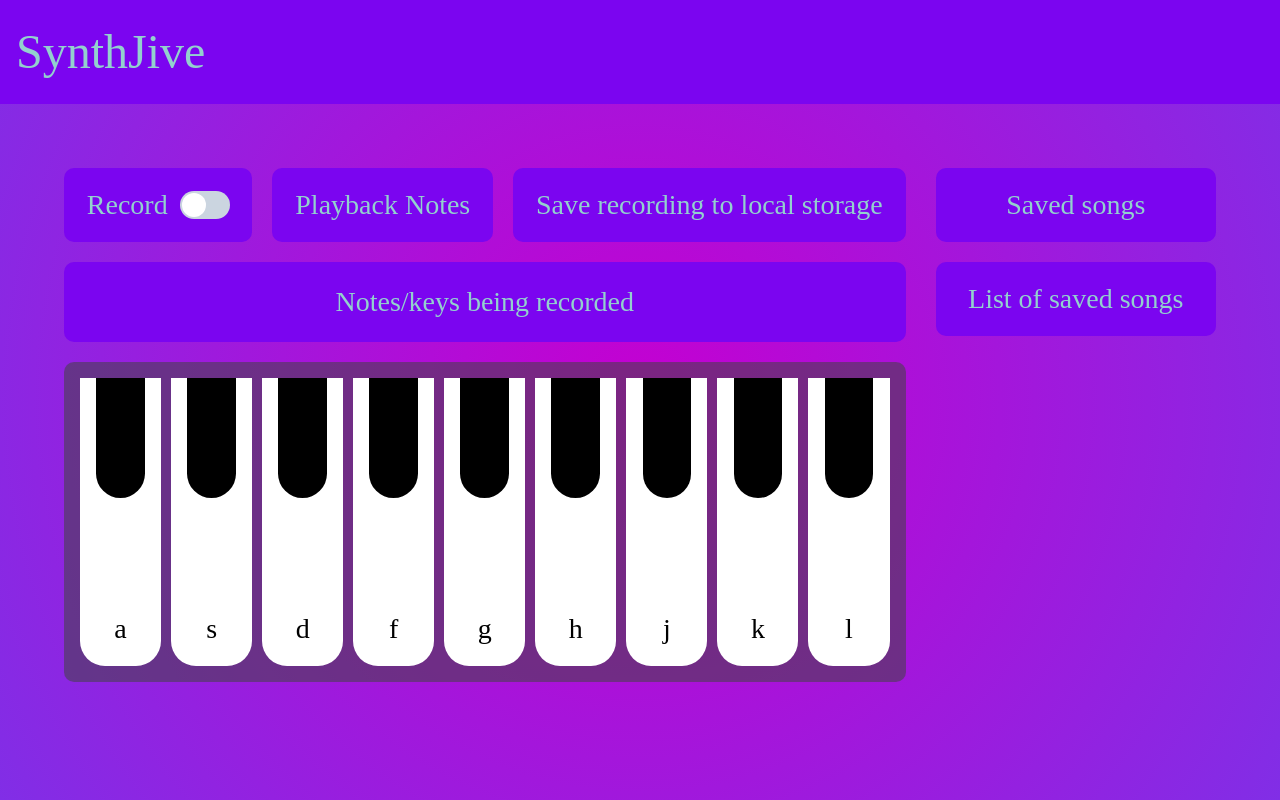
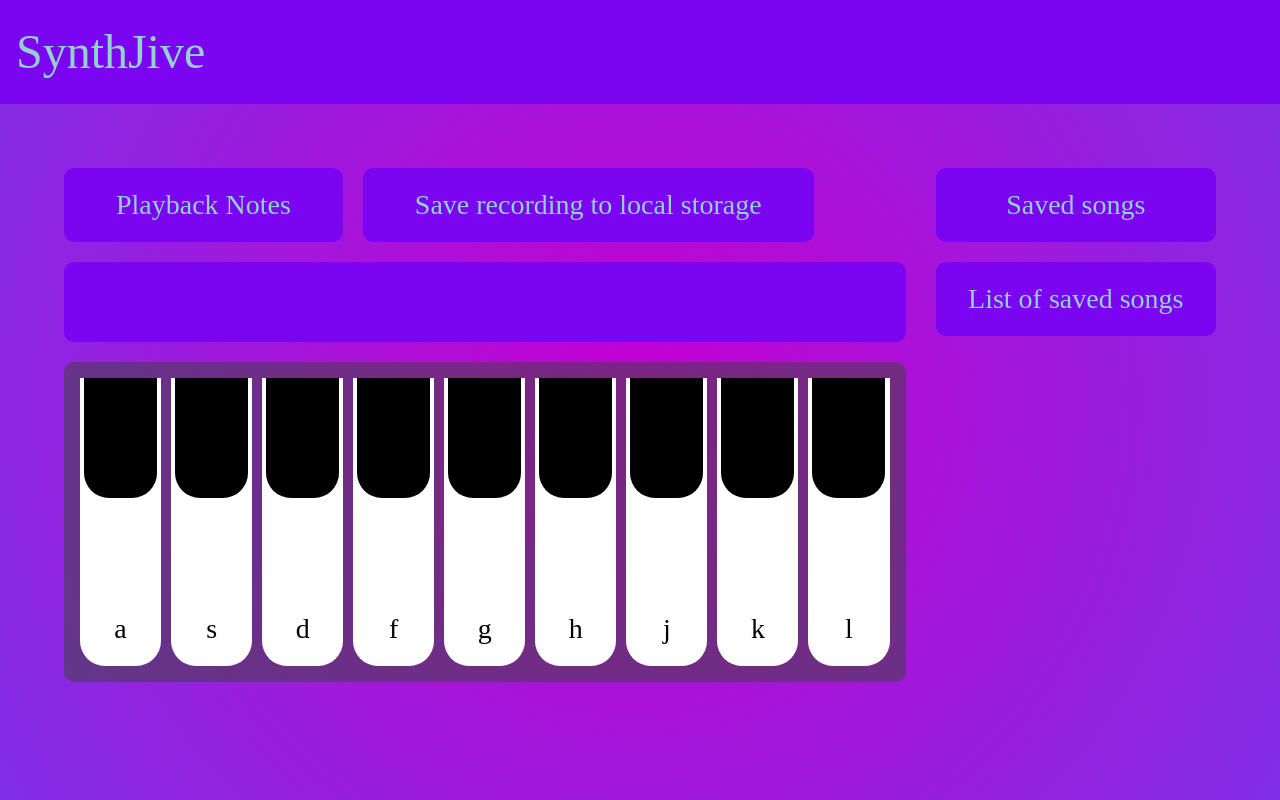
Before and after one commit to cptaylor38/synthjive, a React (Create React App) app in the folder client/: page / in a window 1280 px wide. Built offline with nearby package versions, Linux system fonts and the light colour scheme; a web font is replaced by a local one.

Commit message:
removed record toggle and created event listeners, may want recording default

```diff
--- a/client/src/App.js
+++ b/client/src/App.js
@@ -1,9 +1,17 @@
 import './App.css';
+import React, {useState, useEffect} from 'react';
 import { Box, Switch, FormControl, FormLabel } from '@chakra-ui/react';
 import Key from './Key';
 
 function App() {
   const keystrokes = ['a', 's', 'd', 'f', 'g', 'h', 'j', 'k', 'l'];
+  const [recordedKeys, setRecordedKeys] = useState();
+  const _handleKeyDown = async (e) => {
+    console.log(e);
+  }
+  useEffect(()=> {
+    document.addEventListener('keydown', _handleKeyDown);
+  }, [])
   return (
     <div className="App">
       <div className='synthjive__container'>
@@ -15,17 +23,19 @@ function App() {
         <main className='synth__main'>
           <section>
             <div className='gui__controls'>
-              <Box className="synth__box synth--slider">
+              {/* <Box className="synth__box synth--slider">
                 <FormControl display="flex" justifyContent="center" alignItems="center">
                 <FormLabel className='synth__record--label' htmlFor="record-button" mb="0">
                     Record
                 </FormLabel>
                 <Switch colorScheme="rgb(40, 255, 40);" size="lg" id="record-button" />
                 </FormControl>
-              </Box>
+              </Box> */}
               <Box className="synth__box synth--play">Playback Notes</Box>
               <Box className="synth__box synth--save">Save recording to local storage</Box>
-              <Box className="synth__box synth--notes">Notes/keys being recorded</Box>
+              <Box className="synth__box synth--notes">
+                <p>{}</p>
+              </Box>
             </div>
             <div className='gui__keyboard'>
               <Box className="synth__box synth--keyboard">
--- a/client/src/Key.css
+++ b/client/src/Key.css
@@ -15,7 +15,7 @@
 }
 
 .keybaord__key--black {
-  width: 60%;
+  width: 90%;
   align-self: center;
   min-height: 15vh;
   background: black;
```
